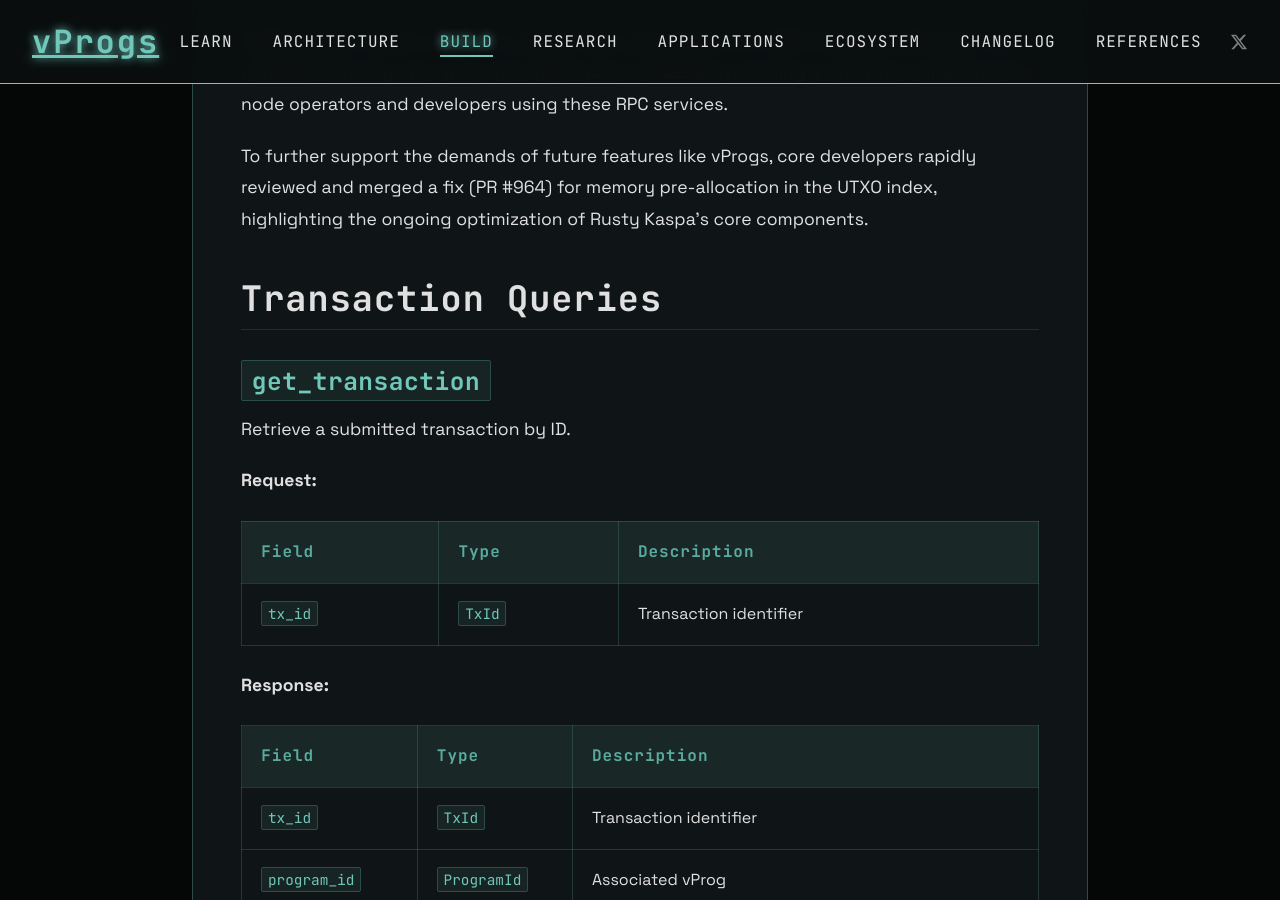
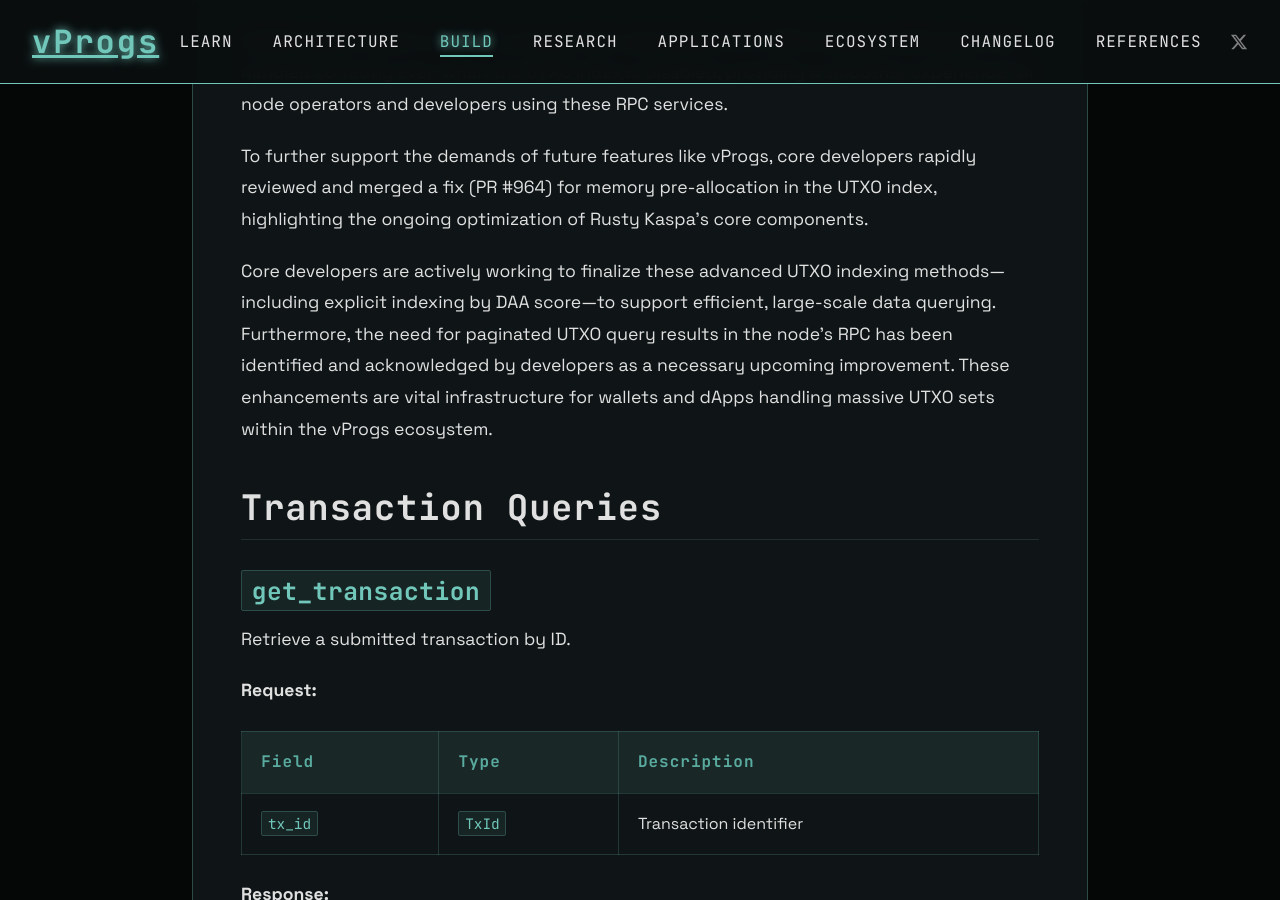
Before and after one commit to creative-inference/vprogs.xyz, a Jekyll site: the page built from build/api-reference.md, in a window 1280 px wide and 900 px high, scrolled down 8208 px. Built offline with Jekyll 4.4.1, drawn with Linux system fonts in a browser that asks for light colours.

Commit message:
Add details on advanced UTXO indexing and RPC pagination [auto]

```diff
--- a/build/api-reference.md
+++ b/build/api-reference.md
@@ -223,6 +223,10 @@
 
 To further support the demands of future features like vProgs, core developers rapidly reviewed and merged a fix (PR #964) for memory pre-allocation in the UTXO index, highlighting the ongoing optimization of Rusty Kaspa's core components.
 
+
+
+Core developers are actively working to finalize these advanced UTXO indexing methods—including explicit indexing by DAA score—to support efficient, large-scale data querying. Furthermore, the need for paginated UTXO query results in the node's RPC has been identified and acknowledged by developers as a necessary upcoming improvement. These enhancements are vital infrastructure for wallets and dApps handling massive UTXO sets within the vProgs ecosystem.
+
 ## Transaction Queries
 
 ### `get_transaction`
```
